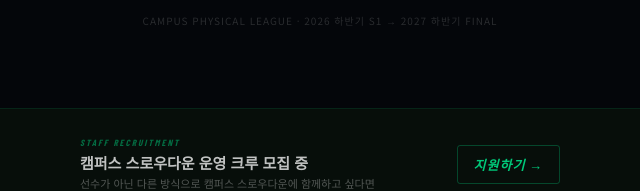
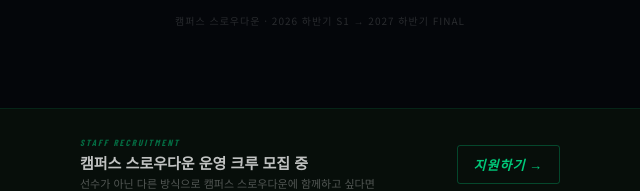
Before and after one commit to dongbaeklee/campus-throwdown-2026, a website: page cpl-seasons.html in a window 1280 px wide. Shown: the part 3543-3734 px from the top of the page, 320-960 px from the left. Drawn offline with nearby package versions, Linux system fonts and the light colour scheme; a web font is replaced by a local one.

Commit message:
Fix last CAMPUS PHYSICAL LEAGUE reference in cta-note

```diff
--- a/cpl-seasons.html
+++ b/cpl-seasons.html
@@ -665,7 +665,7 @@ body {
         <path d="M3 8h10M9 4l4 4-4 4" stroke="currentColor" stroke-width="1.8" stroke-linecap="round" stroke-linejoin="round"/>
       </svg>
     </a>
-    <p class="cta-note">CAMPUS PHYSICAL LEAGUE · 2026 하반기 S1 → 2027 하반기 FINAL</p>
+    <p class="cta-note">캠퍼스 스로우다운 · 2026 하반기 S1 → 2027 하반기 FINAL</p>
   </div>
 </section>
 
```
